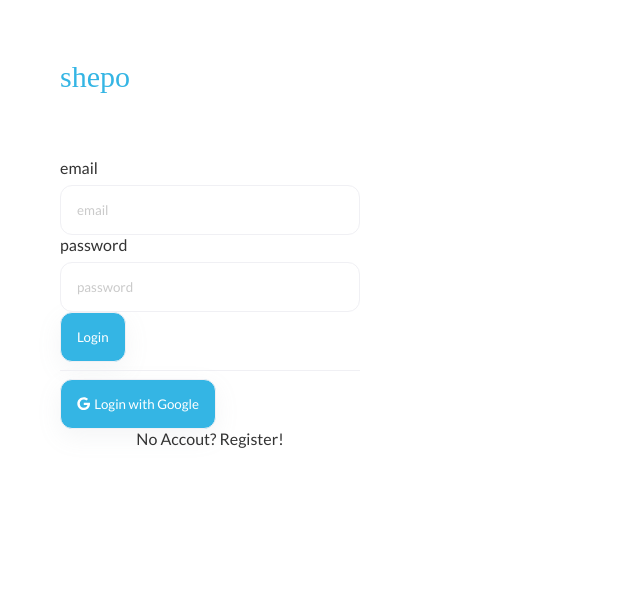
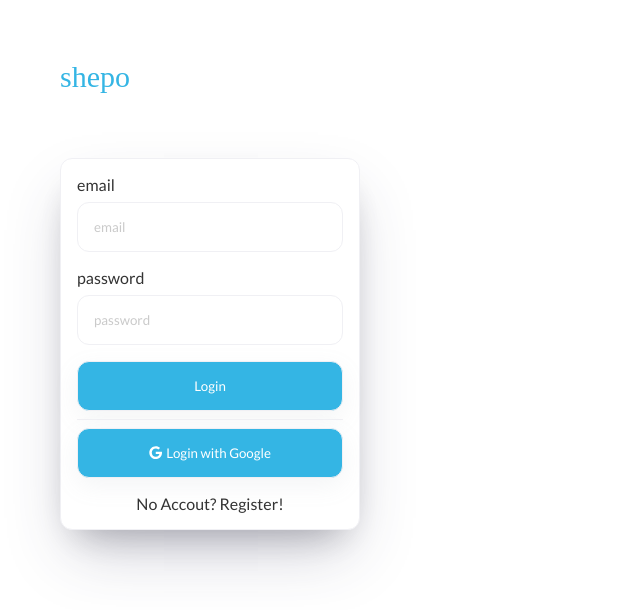
Before and after one commit to dinoDanic/shepo, a Next.js app: page /enter in a window 1280 px wide. Shown: the top 610 px of the page, without its empty margins (0-640 px from the left). Built offline with nearby package versions, Linux system fonts and the light colour scheme; no server answers; sample sign-in values are in the browser's storage; a web font is replaced by a local one.

Commit message:
box component, login and register fix

```diff
--- /dev/null
+++ b/components/ui/box/box.component.js
@@ -0,0 +1,20 @@
+import React from "react";
+import styled from "styled-components";
+
+const Box = ({ children }) => {
+  return <Container>{children}</Container>;
+};
+
+const Container = styled.div`
+  max-width: 300px;
+  transition: 0.2s ease;
+  width: 100%;
+  margin-top: ${(props) => props.theme.space.margin.xxl};
+  background-color: ${(props) => props.theme.colors.body.white};
+  border: 1px solid ${(props) => props.theme.colors.body.grayer};
+  box-shadow: ${(props) => props.theme.shadow.s7};
+  padding: ${(props) => props.theme.space.padding.lg};
+  border-radius: ${(props) => props.theme.space.border.lg};
+`;
+
+export default Box;
--- a/components/ui/button/button.component.js
+++ b/components/ui/button/button.component.js
@@ -13,9 +13,9 @@ import {
 } from "@fortawesome/free-solid-svg-icons";
 import Spacer from "../../spacer/spacer";
 
-const Button = ({ icon, size, children, ...otherProps }) => {
+const Button = ({ icon, size, children, long, ...otherProps }) => {
   return (
-    <ButtonUi size={size} {...otherProps}>
+    <ButtonUi long={long} size={size} {...otherProps}>
       {icon && <Icon icon={icons[icon]} />}
       {icon && children && <Spacer variant="right" size="s" />}
       {children}
@@ -84,6 +84,12 @@ cursor: not-allowed;
 color: rgba(0,0,0,0.5);
 `;
 
+const widthStyle = () => `
+  width: 100%;
+  display: flex;
+  justify-content: center;
+`;
+
 const sizes = {
   large,
   medium,
@@ -95,10 +101,12 @@ const colors = {
   forbidden,
   danger,
 };
+
 const ButtonUi = styled.button`
   ${({ theme }) => defaultStyle(theme)};
   ${({ theme, size }) => sizes[size](theme)};
   ${({ theme, color }) => colors[color](theme)};
+  ${({ long }) => long && widthStyle()};
 `;
 const Icon = styled(FontAwesomeIcon)``;
 
--- a/pages/enter/index.js
+++ b/pages/enter/index.js
@@ -5,6 +5,7 @@ import { useSelector } from "react-redux";
 
 import Login from "./login/login.component";
 import Register from "./register/register.component";
+import Box from "../../components/ui/box/box.component";
 
 const Enter = () => {
   const currentUser = useSelector((state) => state.user.currentUser);
@@ -32,29 +33,33 @@ const Enter = () => {
         <Container>
           <Logo>shepo</Logo>
           <Holder>
-            <FormContainer
+            <Motion
               variants={variants}
               animate={isLogin ? "open" : "closed"}
               style={{ zIndex: isLogin ? "100" : "0" }}
-              transition={{ delay: isLogin && 0.1 }}
+              transition={{ duration: 0.2 }}
             >
+              <Box>
                 <Login />
                 <Question onClick={() => toggleIs()}>
                   No Accout? Register!
                 </Question>
-            </FormContainer>
-            <FormContainer
+              </Box>
+            </Motion>
+            <Motion
               variants={regVariants}
               animate={isRegister ? "open" : "closed"}
               initial={{ opacity: 0 }}
               style={{ zIndex: isRegister ? "100" : "0" }}
-              transition={{ delay: isRegister && 0.1 }}
+              transition={{ duration: 0.2 }}
             >
+              <Box>
                 <Register />
                 <Question onClick={() => toggleIs()}>
                   Allready a member? Login!
                 </Question>
-            </FormContainer>
+              </Box>
+            </Motion>
           </Holder>
         </Container>
       )}
@@ -78,21 +83,16 @@ const Welcome = styled.h1`
   font-weight: 400;
 `;
 const Holder = styled.div`
-  background: blue;
   position: relative;
 `;
-const FormContainer = styled(motion.div)`
-  max-width: 300px;
-  transition: 0.2s ease;
+const Motion = styled(motion.div)`
   position: absolute;
+  top: 0;
   width: 100%;
-  margin-top: ${(props) => props.theme.space.margin.xxl};
-  top: 0;
-  height: 100vh;
 `;
 const Question = styled(motion.div)`
   text-align: center;
-  margin-top: ${(props) => props.theme.space.margin.l};
+  margin-top: ${(props) => props.theme.space.margin.lg};
   cursor: pointer;
   &:hover {
   }
--- a/pages/enter/login/login.component.js
+++ b/pages/enter/login/login.component.js
@@ -12,18 +12,22 @@ const Login = () => {
       <Form>
         <Input text="email" placeholder="email" />
         <Input text="password" placeholder="password" type="password" />
-        <Button size="large">Login</Button>
+        <Button long size="large">
+          Login
+        </Button>
       </Form>
       <Hr />
-      <Button icon="faGoogle" onClick={() => singInWithGoogle()}>
+      <Button icon="faGoogle" long onClick={() => singInWithGoogle()}>
         Login with Google
       </Button>
     </Container>
   );
 };
-const Container = styled.div`
-  background: white;
+const Container = styled.div``;
+const Form = styled.form`
+  input {
+    margin-bottom: ${(props) => props.theme.space.margin.lg};
+  }
 `;
-const Form = styled.form``;
 
 export default Login;
--- a/pages/enter/register/register.component.jsx
+++ b/pages/enter/register/register.component.jsx
@@ -10,26 +10,28 @@ const Register = () => {
   return (
     <Form>
       <Input text="email" placeholder="email" />
-      <Spacer variant="top" size="lg" />
       <Input text="user name" placeholder="user name" />
-      <Spacer variant="top" size="lg" />
       <Input text="password" placeholder="password" type="password" />
-      <Spacer variant="top" size="lg" />
       <Input
         text="repeat password"
         placeholder="repeat password"
         type="password"
       />
-      <Spacer variant="top" size="lg" />
-      <Button size="large">Register</Button>
+      <Button long size="large">
+        Register
+      </Button>
       <Hr />
-      <Button icon="faGoogle">Register with Google</Button>
+      <Button long icon="faGoogle">
+        Register with Google
+      </Button>
     </Form>
   );
 };
 
 const Form = styled.form`
-  background: white;
+  input {
+    margin-bottom: ${(props) => props.theme.space.margin.lg};
+  }
 `;
 
 export default Register;
```
Lines whose indentation alone changed are shown as unchanged.
